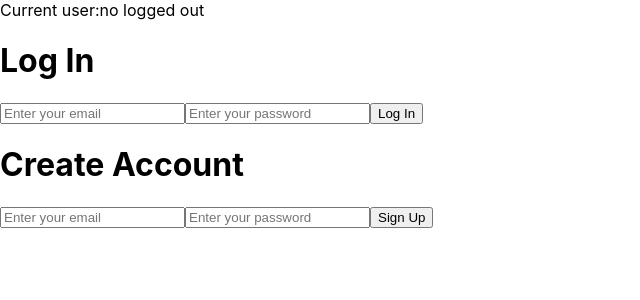
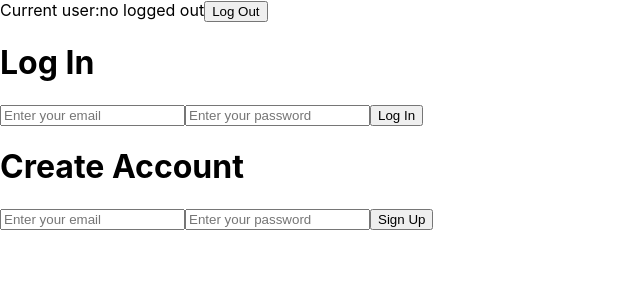
Before and after one commit to s-avery/firebase-auth, a React (Create React App) app: page / in a window 1280 px wide. Shown: the top 300 px of the page, without its empty margins (0-640 px from the left). Built offline with nearby package versions, Linux system fonts and the light colour scheme; no server answers.

Commit message:
added logout button

```diff
--- a/src/App.js
+++ b/src/App.js
@@ -5,12 +5,13 @@ import { auth } from "./Firebase";
 import { AuthContext } from "./providers/AuthProvider";
 
 const App = () => {
-	const { user } = useContext(AuthContext);
+	const { user, logOut } = useContext(AuthContext);
 
 	return (
 		<div className="App">
 			Current user:
 			{user ? "yes logged in" : "no logged out"}
+			<button onClick={logOut}>Log Out</button>
 			<LoginCard />
 			<SignupCard />
 		</div>
--- a/src/Components/LogInCard.js
+++ b/src/Components/LogInCard.js
@@ -1,5 +1,5 @@
 import { useState, useContext } from "react";
-// import { AuthContext } from "../providers/AuthProvider";
+import { AuthContext } from "../providers/AuthProvider";
 import { auth } from "../Firebase";
 import { signInWithEmailAndPassword } from "firebase/auth";
 
@@ -7,16 +7,16 @@ const LoginCard = () => {
 	// !LOGIC
 	const [email, setEmail] = useState("");
 	const [password, setPassword] = useState("");
-	// const { logIn } = useContext(AuthContext);
+	const { logIn } = useContext(AuthContext);
 
-	const logIn = (loginEmail, loginPassword) => {
-		signInWithEmailAndPassword(auth, loginEmail, loginPassword)
-			// TODO: decide if we really want to do anything here
-			.then((userCredential) => {
-				console.log(userCredential);
-			})
-			.catch((err) => console.error(err));
-	};
+	// const logIn = (loginEmail, loginPassword) => {
+	// 	signInWithEmailAndPassword(auth, loginEmail, loginPassword)
+	// 		// TODO: decide if we really want to do anything here
+	// 		.then((userCredential) => {
+	// 			console.log(userCredential);
+	// 		})
+	// 		.catch((err) => console.error(err));
+	// };
 
 	// !RETURN
 	return (
--- a/src/providers/AuthProvider.js
+++ b/src/providers/AuthProvider.js
@@ -52,10 +52,8 @@ const AuthProvider = ({ children }) => {
 			// TODO: decide if we really want to do anything here
 			.then((userCredential) => {
 				console.log(userCredential);
-
 			})
 			.catch((err) => console.error(err));
-
 	};
 
 	return (
```
